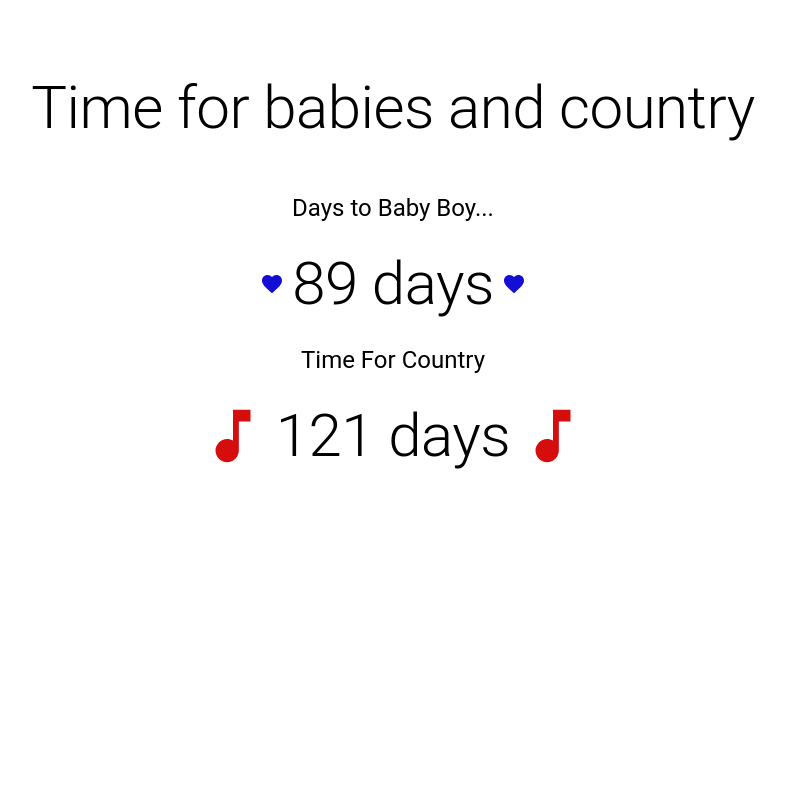
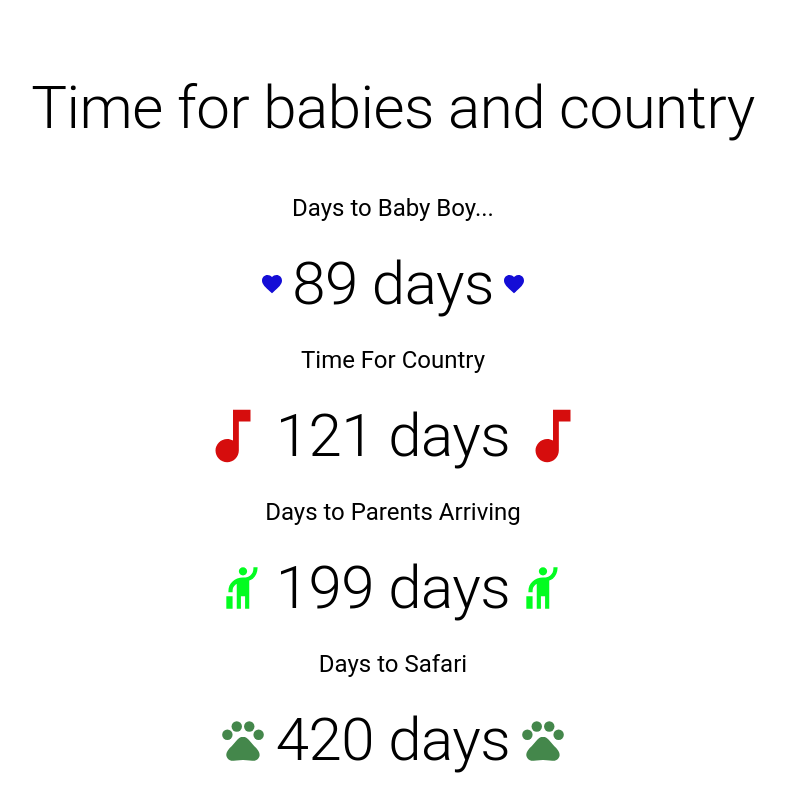
Before and after one commit to Stephankarl/TimeForBabiesAndCountry, a React (Create React App) app: page / in a window 1280 px wide. Shown: the whole page, without its empty margins (247-1032 px from the left). Built offline with nearby package versions, Linux system fonts and the light colour scheme.

Commit message:
Added parents and safari dates

```diff
--- a/src/App.js
+++ b/src/App.js
@@ -2,6 +2,8 @@ import { Grid, Typography } from '@mui/material';
 
 import TimeToBaby from './components/TimeToBaby';
 import TimeForCountry from './components/TimeForCountry';
+import TimeForParents from './components/TimeForParents';
+import TimeForSafari from './components/TimeForSafari';
 
 function App() {
   return (
@@ -11,6 +13,8 @@ function App() {
       </Grid>
       <TimeToBaby />
       <TimeForCountry />
+      <TimeForParents />
+      <TimeForSafari />
     </Grid>
   );
 }
--- /dev/null
+++ b/src/components/TimeForParents.js
@@ -0,0 +1,26 @@
+import React from 'react'
+
+import { Grid, Typography } from '@mui/material'
+import { Hail } from '@mui/icons-material'
+
+import moment from 'moment'
+
+export default function TimeForParents() {
+
+    const arrivalDate = moment('2024-12-18')
+    const today = moment()
+    const daysToArrival = arrivalDate.diff(today, 'days') + 1
+
+  return (
+    <Grid container item xs={8} justifyContent='center' >
+        <Grid item xs={12} mb={3}>
+            <Typography textAlign='center' variant='h5'>Days to Parents Arriving</Typography>
+        </Grid>
+        <Grid item xs={12} display='flex' justifyContent='center'  >
+            <Hail sx={{ alignSelf: 'center', mx: 1, color:'#03fc20', fontSize: 50 }} />
+            <Typography textAlign='center' variant='h2'>{daysToArrival} days</Typography>
+            <Hail sx={{ alignSelf: 'center', mx: 1, color:'#03fc20', fontSize: 50 }} />
+        </Grid>
+    </Grid>
+  )
+}
--- /dev/null
+++ b/src/components/TimeForSafari.js
@@ -0,0 +1,26 @@
+import React from 'react'
+
+import { Grid, Typography } from '@mui/material'
+import { Pets } from '@mui/icons-material'
+
+import moment from 'moment'
+
+export default function TimeForSafari() {
+
+    const arrivalDate = moment('2025-07-27')
+    const today = moment()
+    const daysToArrival = arrivalDate.diff(today, 'days') + 1
+
+  return (
+    <Grid container item xs={8} justifyContent='center' >
+        <Grid item xs={12} mb={3}>
+            <Typography textAlign='center' variant='h5'>Days to Safari</Typography>
+        </Grid>
+        <Grid item xs={12} display='flex' justifyContent='center'  >
+            <Pets sx={{ alignSelf: 'center', mx: 1, color:'#44874b', fontSize: 50 }} />
+            <Typography textAlign='center' variant='h2'>{daysToArrival} days</Typography>
+            <Pets sx={{ alignSelf: 'center', mx: 1, color:'#44874b', fontSize: 50 }} />
+        </Grid>
+    </Grid>
+  )
+}
```
